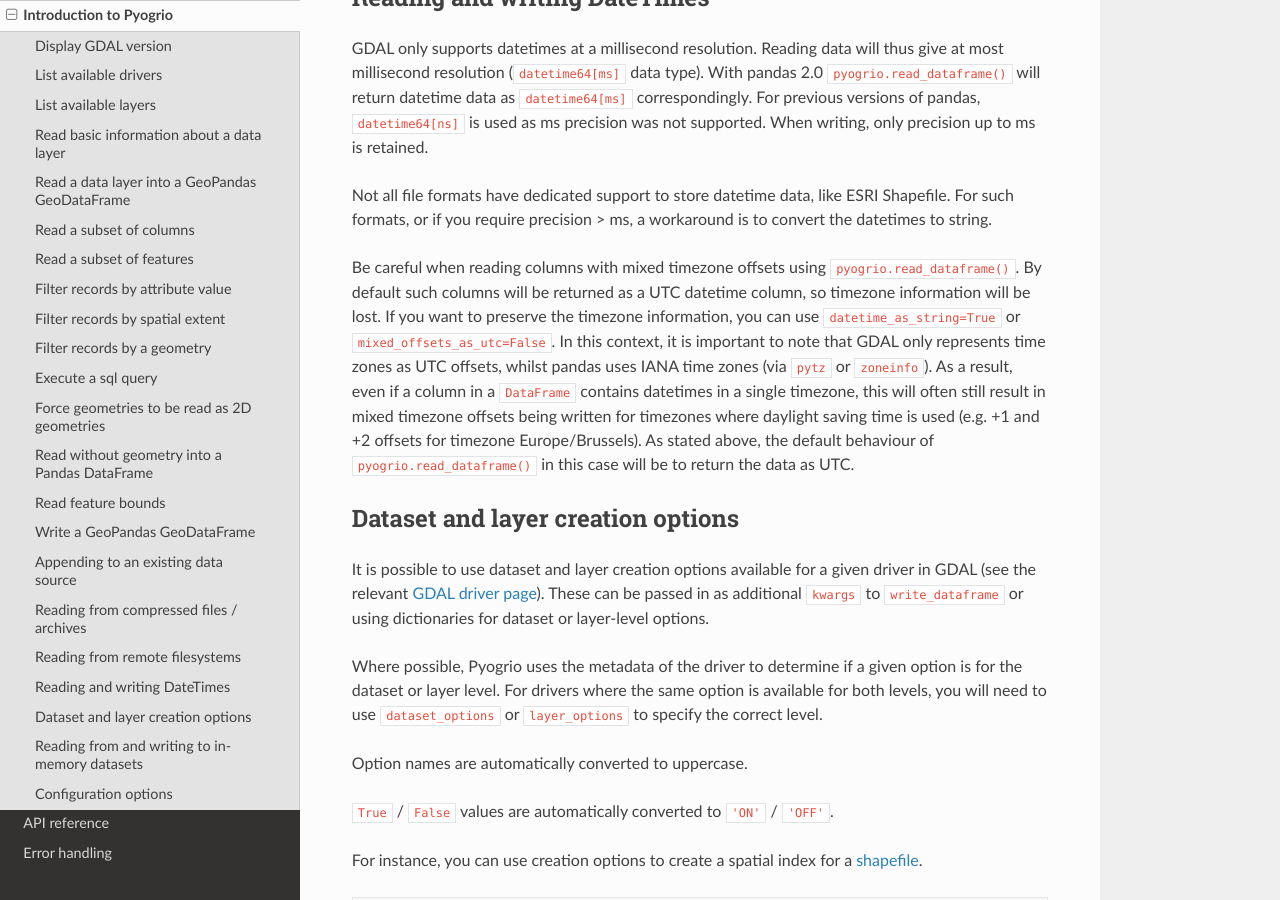
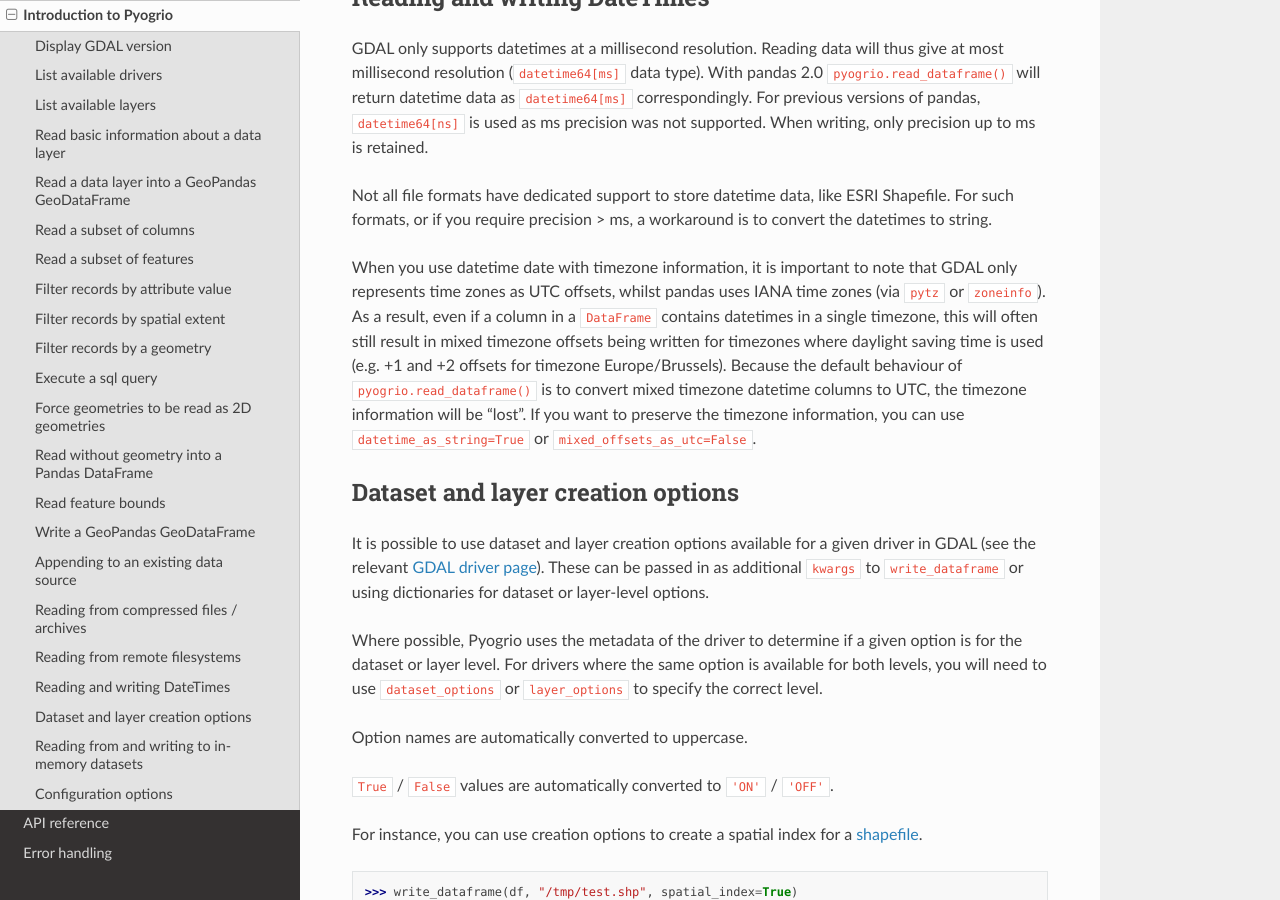
Before and after one commit to geopandas/pyogrio, a Sphinx documentation site: the page built from docs/source/introduction.md, in a window 1280 px wide and 900 px high, scrolled down 9343 px. Built offline with Sphinx 7.4.7 and the Read the Docs theme 3.1.0, drawn with Linux system fonts in a browser that asks for light colours; the version number could not be read and is left out.

Commit message:
Rephrase datetime section in introduction.md

```diff
--- a/docs/source/introduction.md
+++ b/docs/source/introduction.md
@@ -481,17 +481,15 @@ Not all file formats have dedicated support to store datetime data, like ESRI
 Shapefile. For such formats, or if you require precision > ms, a workaround is to
 convert the datetimes to string.
 
-Be careful when reading columns with mixed timezone offsets using
-`pyogrio.read_dataframe()`. By default such columns will be returned as a UTC datetime
-column, so timezone information will be lost. If you want to preserve the timezone
+When you use datetime date with timezone information, it is important to note that
+GDAL only represents time zones as UTC offsets, whilst pandas uses IANA time zones
+(via `pytz` or `zoneinfo`). As a result, even if a column in a `DataFrame` contains
+datetimes in a single timezone, this will often still result in mixed timezone
+offsets being written for timezones where daylight saving time is used (e.g. +1
+and +2 offsets for timezone Europe/Brussels). Because the default behaviour of
+`pyogrio.read_dataframe()` is to convert mixed timezone datetime columns to UTC,
+the timezone information will be "lost". If you want to preserve the timezone
 information, you can use `datetime_as_string=True` or `mixed_offsets_as_utc=False`.
-In this context, it is important to note that GDAL only represents time zones as UTC
-offsets, whilst pandas uses IANA time zones (via `pytz` or `zoneinfo`). As a result,
-even if a column in a `DataFrame` contains datetimes in a single timezone, this will
-often still result in mixed timezone offsets being written for timezones where daylight
-saving time is used (e.g. +1 and +2 offsets for timezone Europe/Brussels). As stated
-above, the default behaviour of `pyogrio.read_dataframe()` in this case will be to
-return the data as UTC.
 
 ## Dataset and layer creation options
 
```
